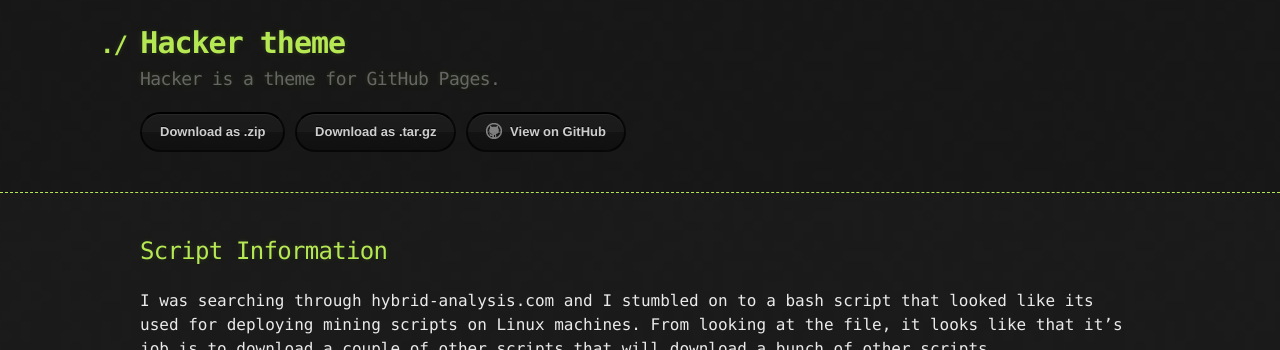
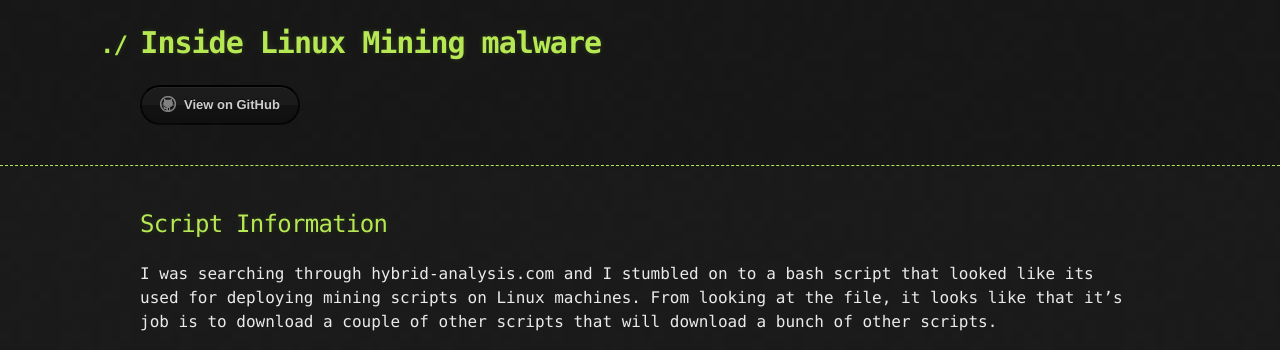
Before and after one commit to Michael-Meade/MinerFind, a Jekyll site: the page built from index.md, in a window 1280 px wide and 900 px high, cut to the strip 0-350 px from the top of the window. Built offline with Jekyll 4.4.1, drawn with Linux system fonts in a browser that asks for light colours; our own code applies the rules of GitHub Pages for plain Markdown files; the repository's description, which GitHub fills in, is left out.

Commit message:
Update _config.yml

```diff
--- a/_config.yml
+++ b/_config.yml
@@ -1,5 +1,4 @@
-title: Hacker theme
-description: Hacker is a theme for GitHub Pages.
-show_downloads: true
+title: Inside Linux Mining malware
+show_downloads: false
 google_analytics:
 theme: jekyll-theme-hacker
```
